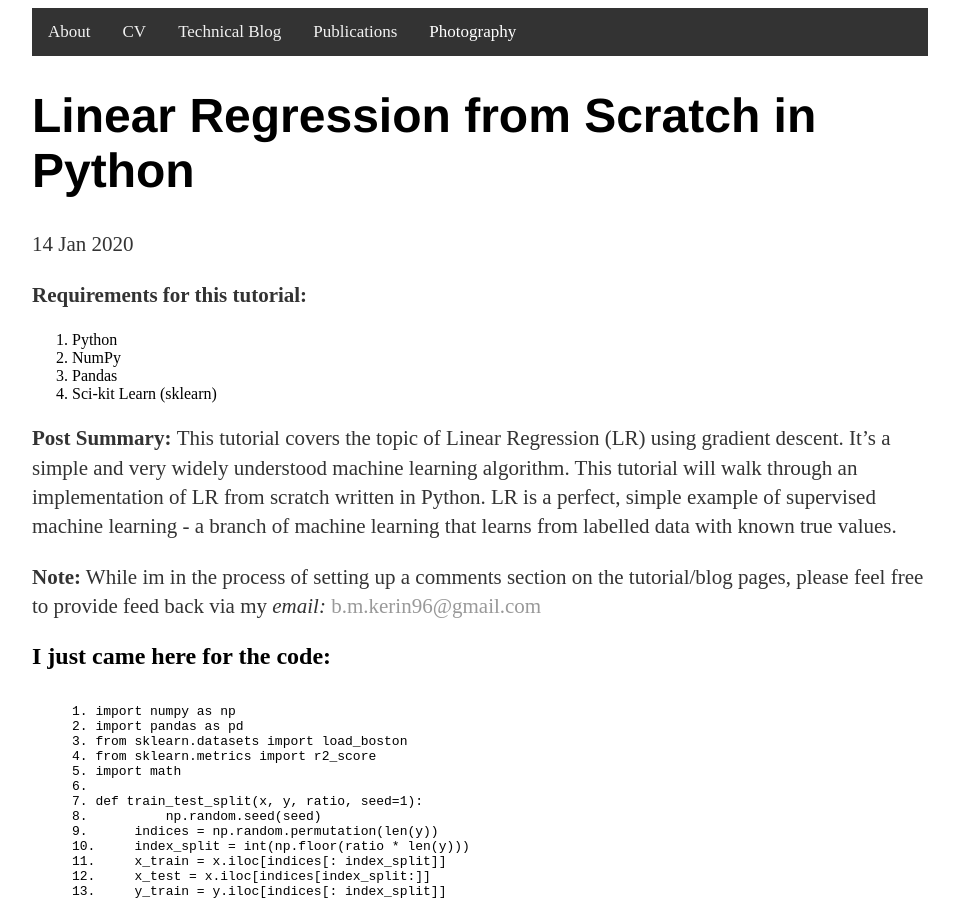
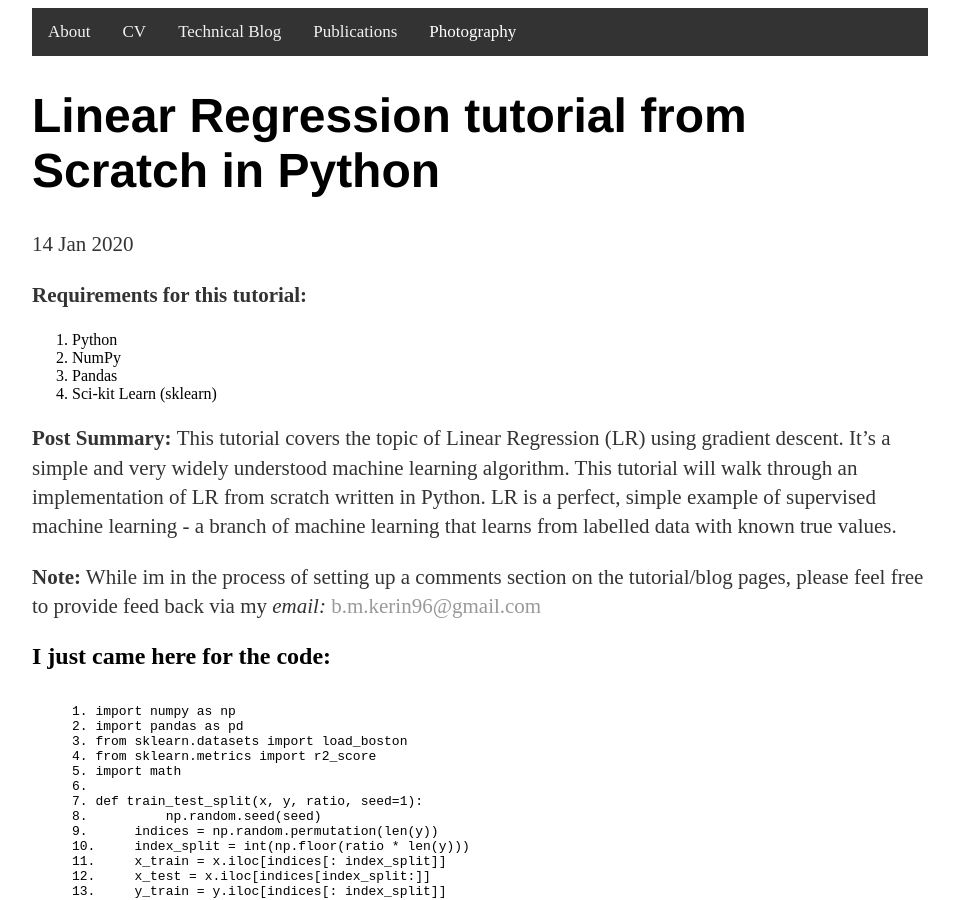
Before and after one commit to kerinb/kerinb.github.io, a Jekyll site: the page built from _posts/2020-01-14-linear-regression-from-scratch.md, in a window 1280 px wide and 900 px high. Shown: the whole window, without its empty margins (160-1119 px from the left). Built offline with Jekyll 4.4.1, drawn with Linux system fonts in a browser that asks for light colours.

```diff
--- a/_posts/2020-01-14-linear-regression-from-scratch.md
+++ b/_posts/2020-01-14-linear-regression-from-scratch.md
@@ -1,8 +1,13 @@
 ---
 layout: post
-title: "Linear Regression from Scratch in Python "
+title: "Linear Regression tutorial from Scratch in Python "
 date: Monday 14th January 2020
 ---
+
+<meta charset="UTF-8">
+<meta name="description" content="Linear Regression tutorial in python from scratch">
+<meta name="keywords" content="Python, Machine Learning, Linear Regression, Tutorial, Tutorial from scratch">
+<meta name="author" content="Breandán Kerin">
 
 <p>
 	<b>Requirements for this tutorial: </b>
```
Also changed, not shown: index.md (+1 -1 lines), knn_in_progress/index.md (+5 -0 lines).
